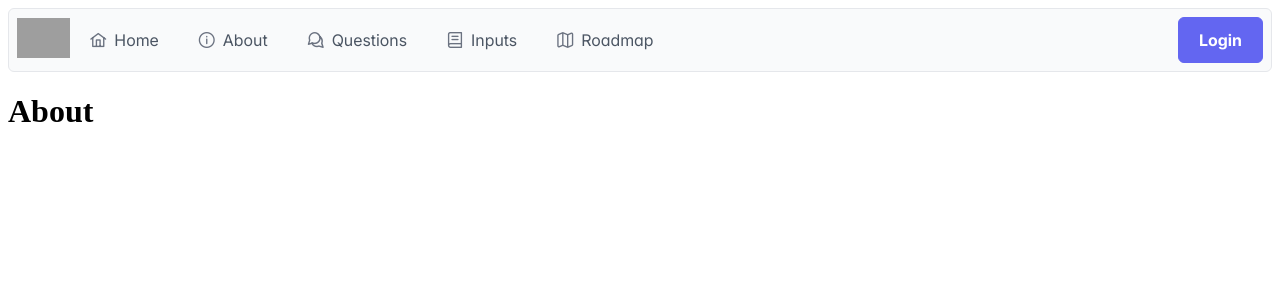
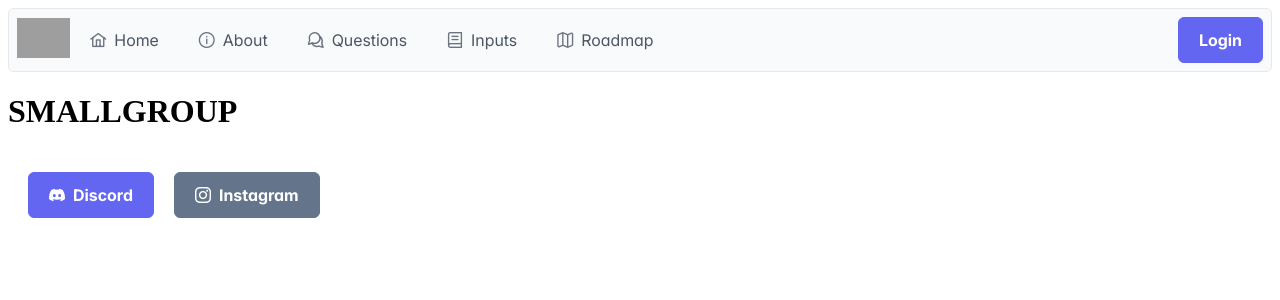
Before and after one commit to nxkzty/Small-Group-Webpage, a Next.js app: page /about in a window 1280 px wide. Shown: the top 300 px of the page. Built offline with nearby package versions, Linux system fonts and the light colour scheme; grey boxes are pictures that could not be loaded.

Commit message:
[UPDATE] About

```diff
--- a/pages/about.js
+++ b/pages/about.js
@@ -1,7 +1,35 @@
-export default function AboutPage() {
+
+import React, { useRef, useState } from 'react';
+import { Button } from 'primereact/button';
+import { useFavicon } from 'primereact/hooks';
+import { Toast } from 'primereact/toast';
+
+export default function BasicDemo() {
+    const [favicon, setFavicon] = useState('');
+    const setFaviconToTwitter = () => setFavicon('https://twitter.com/favicon.ico');
+    const setFaviconToPrimeReact = () => setFavicon('https://primefaces.org/cdn/primereact/images/favicon.ico');
+    const toast = useRef(null);
+
+    useFavicon(favicon);
+
+    const showInfo = () => {
+        toast.current.show({ severity: 'info', summary: 'Info', detail: 'Smallgroup Info', life: 3000 });
+    }
+
     return (
         <>
-        <h1>About</h1>
+            <header>
+                <h1>SMALLGROUP</h1>
+
+            </header>
+            <footer>
+                <div className="card flex justify-content-center gap-2">
+                    <Button style={{marginTop: "20px", marginLeft: "20px", marginRight: "20px" }} icon="pi pi-discord" label="Discord" onClick={setFaviconToTwitter} />
+                    <Button icon="pi pi-instagram" label="Instagram" onClick={setFaviconToPrimeReact} className="p-button-secondary" />
+                </div>
+            </footer>
         </>
+
+
     )
 }
--- a/pages/inputs.js
+++ b/pages/inputs.js
@@ -28,7 +28,7 @@ export default function IndexPage() {
 
     return (
         <div className={styles.posts}>
-            <h1>Welcome to my blog!</h1>
+            <h1>Inputs</h1>
             {posts.map((post) => (
                 <article key={post.id}>
                     <h2>
--- a/pages/login.js
+++ b/pages/login.js
@@ -81,6 +81,7 @@ export default function LoginPage() {
         }
     }
 
+
     return session.user ? null : (
         <>
         <div className={styles.login}>
```
